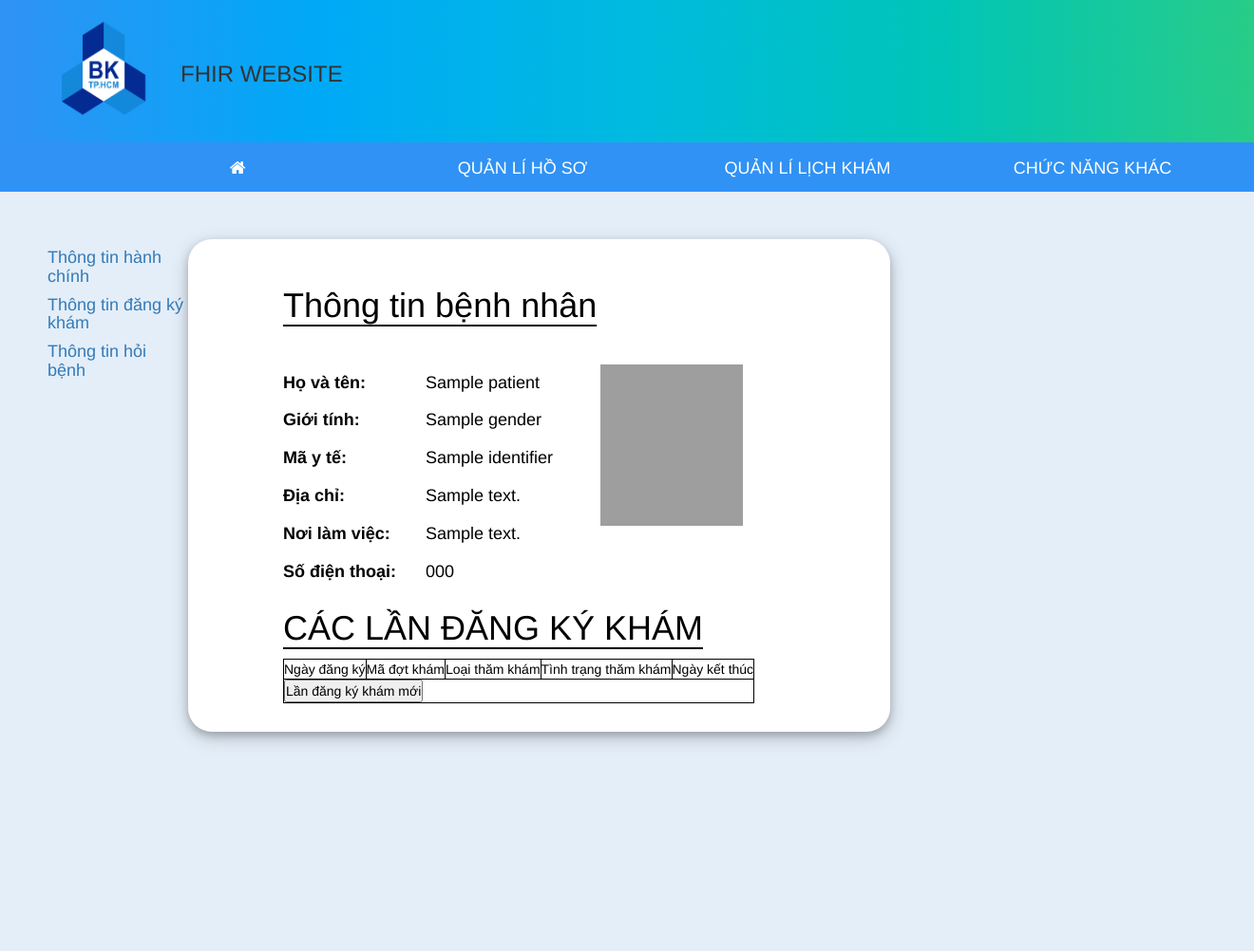
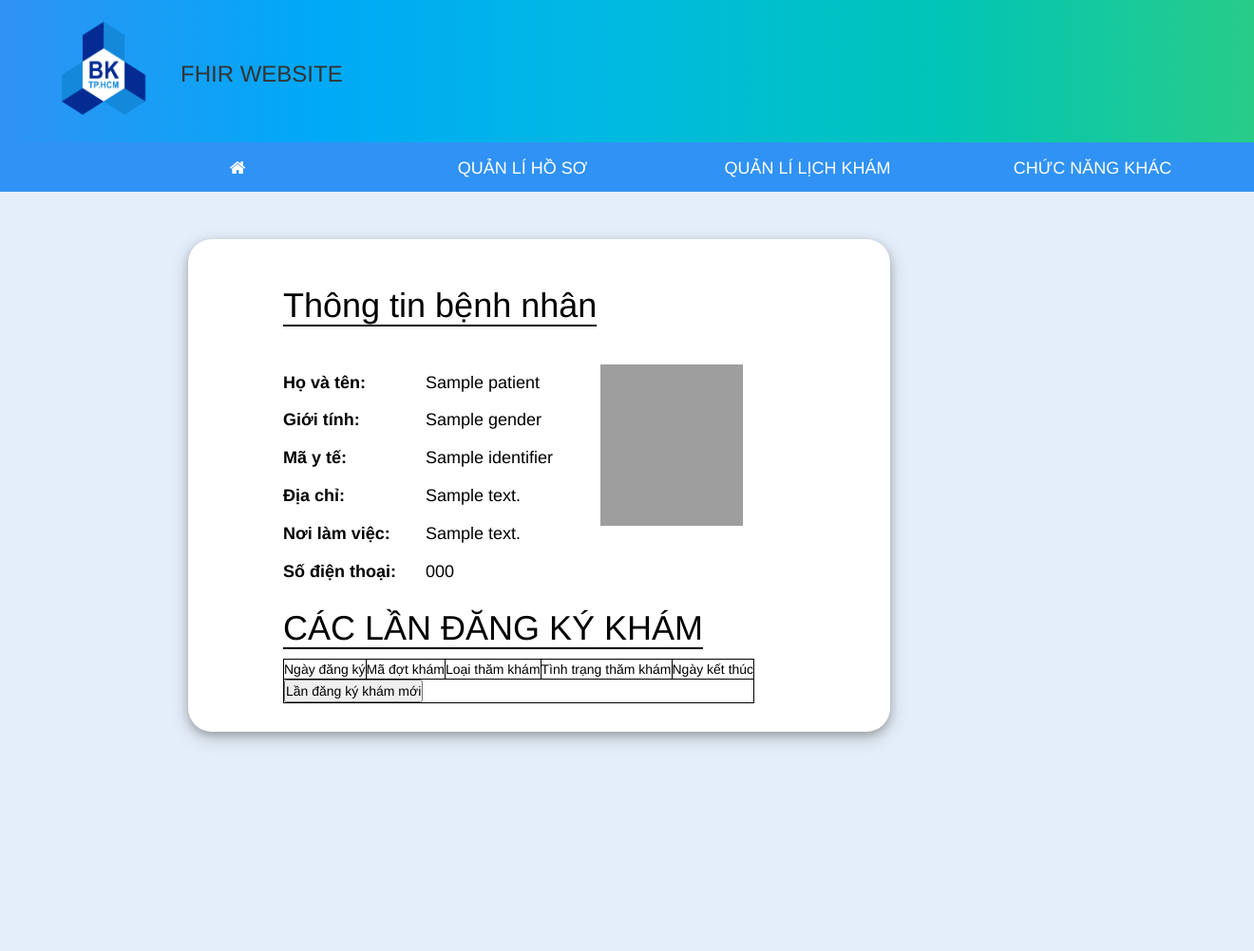
Before and after one commit to namnt2307/DCLV, a Django app: template templates/fhir/doctor/display.html in a window 1320 px wide. Shown: the whole page at 95% size. Run offline with Django 3.2, Linux system fonts and the light colour scheme; tables that the repository leaves empty hold one stand-in row (values such as "Sample post"); the template is opened without the code that fills it: values that come from a table or form of the project are taken from there, most other values are stand-ins (such as "Sample title", 1, 10 or a date in 2020); some libraries are stand-ins or nearby versions; grey boxes are pictures that could not be loaded.

Commit message:
sửa lại hiển thị trang display

```diff
--- a/templates/fhir/doctor/display.html
+++ b/templates/fhir/doctor/display.html
@@ -1,15 +1,6 @@
 {% extends 'fhir/doctor.html' %}
 {%block leftbody%}
     <ul>
-        <li>
-            <h4><a href={%block url1%}{%endblock%}> Thông tin hành chính </a></h4>
-        </li>
-        <li>
-            <h4><a href={%block url2%}{%endblock%}> Thông tin đăng ký khám </a></h4>
-        </li>
-        <li>
-            <h4><a href={%block url3%}{%endblock%}> Thông tin hỏi bệnh </a></h4>
-        </li>
         {%block leftbar%}
         {%endblock%}
 
```
Also changed, not shown: db.sqlite3.
